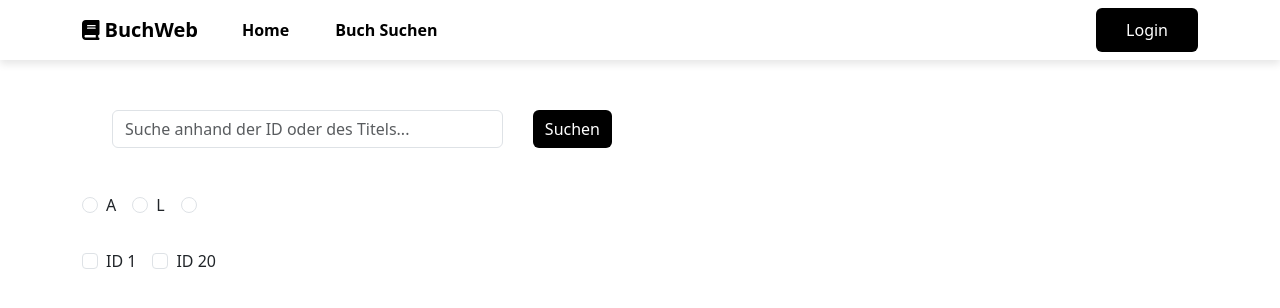
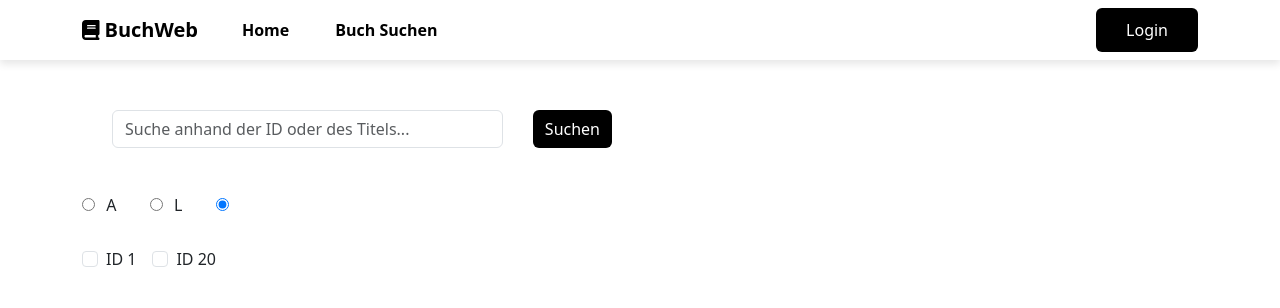
Before and after one commit to Atomfried13/swe_abgabe_2_webserver, a React (Vite) app: page /BuchSuchen in a window 1280 px wide. Shown: the top 308 px of the page. Built offline with nearby package versions, Linux system fonts and the light colour scheme.

Commit message:
Change: css für Radiobuttons

```diff
--- a/src/pages/BuchSuchen/BuchSuchen.css
+++ b/src/pages/BuchSuchen/BuchSuchen.css
@@ -1,7 +1,11 @@
+.buchsuchen-formular {
+    margin-top: 50px;
+}
+
+
 .buch-suchen-form {
     display: flex;
     margin-left: 30px;
-    margin-top: 50px;
 }
 
 .suchen-btn {
--- a/src/pages/BuchSuchen/BuchSuchen.tsx
+++ b/src/pages/BuchSuchen/BuchSuchen.tsx
@@ -19,20 +19,12 @@ export function BuchSuchen() {
 	const [error, setError] = useState('');
 
 	return (
-		<Container>
+		<Container className="buchsuchen-formular">
 			<Row className="justify-content-center">
-				<Col>
-					<Form.Group>
-						<EingabeFeld setError={setError} />
-					</Form.Group>
-					<Form.Group>
-						<SearchRadioButtons setError={setError} />
-					</Form.Group>
-					<Form.Group>
-						<SearchCheckboxId setError={setError} />
-					</Form.Group>
-					<ErrorAusgabe error={error} setError={setError} />
-				</Col>
+				<EingabeFeld setError={setError} />
+				<SearchRadioButtons setError={setError} />
+				<SearchCheckboxId setError={setError} />
+				<ErrorAusgabe error={error} setError={setError} />
 			</Row>
 		</Container>
 	);
--- a/src/pages/BuchSuchen/EingabeFeld.tsx
+++ b/src/pages/BuchSuchen/EingabeFeld.tsx
@@ -29,7 +29,6 @@ export function EingabeFeld({ setError }: EingabeFeldProps) {
 			setDatenTitel(null);
 			switch (true) {
 			case searchTerm === '': {
-				// '' unsicher
 				setDatenTitel((await fetchTitel(searchTerm)).data.data);
 				break;
 			}
@@ -77,7 +76,9 @@ export function EingabeFeld({ setError }: EingabeFeldProps) {
 						handleSearchClick={handleSearchClick} />
 				</Form.Group>
 			</Form>
-		</div><div className="table-container">
+		</div>
+
+		<div className="table-container">
 			{datenTitel && (
 				<ShowTableTitel
 					datenTitel={datenTitel} />
--- a/src/pages/BuchSuchen/RadioButton.component.tsx
+++ b/src/pages/BuchSuchen/RadioButton.component.tsx
@@ -1,44 +1,43 @@
-import React from 'react';
-import { Form } from 'react-bootstrap';
-
 interface RadioButtonsProps {
-	selectedLetter: string | null;
 	handleRadioClick: (letter: string) => void;
 }
 
-export function RadioButtons({
-	selectedLetter,
-	handleRadioClick,
-}: RadioButtonsProps) {
+export function RadioButtons({ handleRadioClick }: RadioButtonsProps) {
 	return (
-		<Form.Group>
-			<Form.Check
-				inline
+		<>
+			<input
+				style={{ display: 'inline-block', marginRight: '1%' }}
 				type="radio"
-				label="A"
 				name="searchLetter"
 				id="searchLetterA"
 				onChange={() => handleRadioClick('A')}
-				checked={selectedLetter === 'A'}
 			/>
-			<Form.Check
-				inline
+			<label id="searchLetterA">A</label>
+			<input
+				style={{
+					display: 'inline-block',
+					marginLeft: '3%',
+					marginRight: '1%',
+				}}
 				type="radio"
-				label="L"
 				name="searchLetter"
 				id="searchLetterL"
 				onChange={() => handleRadioClick('L')}
-				checked={selectedLetter === 'L'}
 			/>
-			<Form.Check
-				inline
+			<label id="searchLetterL">L</label>
+			<input
+				style={{
+					display: 'inline-block',
+					marginLeft: '3%',
+					marginRight: '1%',
+				}}
 				type="radio"
-				label=""
 				name="searchLetter"
-				id="searchLetter"
+				id="searchLetter?"
+				defaultChecked
 				onChange={() => handleRadioClick('')}
-				checked={selectedLetter === ''}
 			/>
-		</Form.Group>
+			<label id="searchLetter?"></label>
+		</>
 	);
 }
--- a/src/pages/BuchSuchen/RadioButtons.tsx
+++ b/src/pages/BuchSuchen/RadioButtons.tsx
@@ -11,7 +11,6 @@ interface SearchRadioButtonsProps {
 
 // eslint-disable-next-line max-lines-per-function
 export function SearchRadioButtons({ setError }: SearchRadioButtonsProps) {
-	const [selectedLetter, setSelectedLetter] = useState<string | null>(null);
 	const [daten, setDaten] = useState<QueryTitelAusgabe | null>(null);
 	const handleRadioClick = async (letter: string) => {
 		try {
@@ -21,7 +20,6 @@ export function SearchRadioButtons({ setError }: SearchRadioButtonsProps) {
 				setDaten(null);
 			}
 			setError('');
-			setSelectedLetter(letter);
 		} catch (error) {
 			console.error('Fehler beim Laden der Daten:', error);
 			setError('Fehler beim Laden der Daten');
@@ -32,10 +30,7 @@ export function SearchRadioButtons({ setError }: SearchRadioButtonsProps) {
 	return (
 		<>
 			<Form.Group>
-				<RadioButtons
-					selectedLetter={selectedLetter}
-					handleRadioClick={handleRadioClick}
-				/>
+				<RadioButtons handleRadioClick={handleRadioClick} />
 			</Form.Group>
 			<div className="table-container">
 				{daten && <ShowTableTitel datenTitel={daten} />}
```
Also changed, not shown: 1 other file (tests, documents, lock files or other folders).
